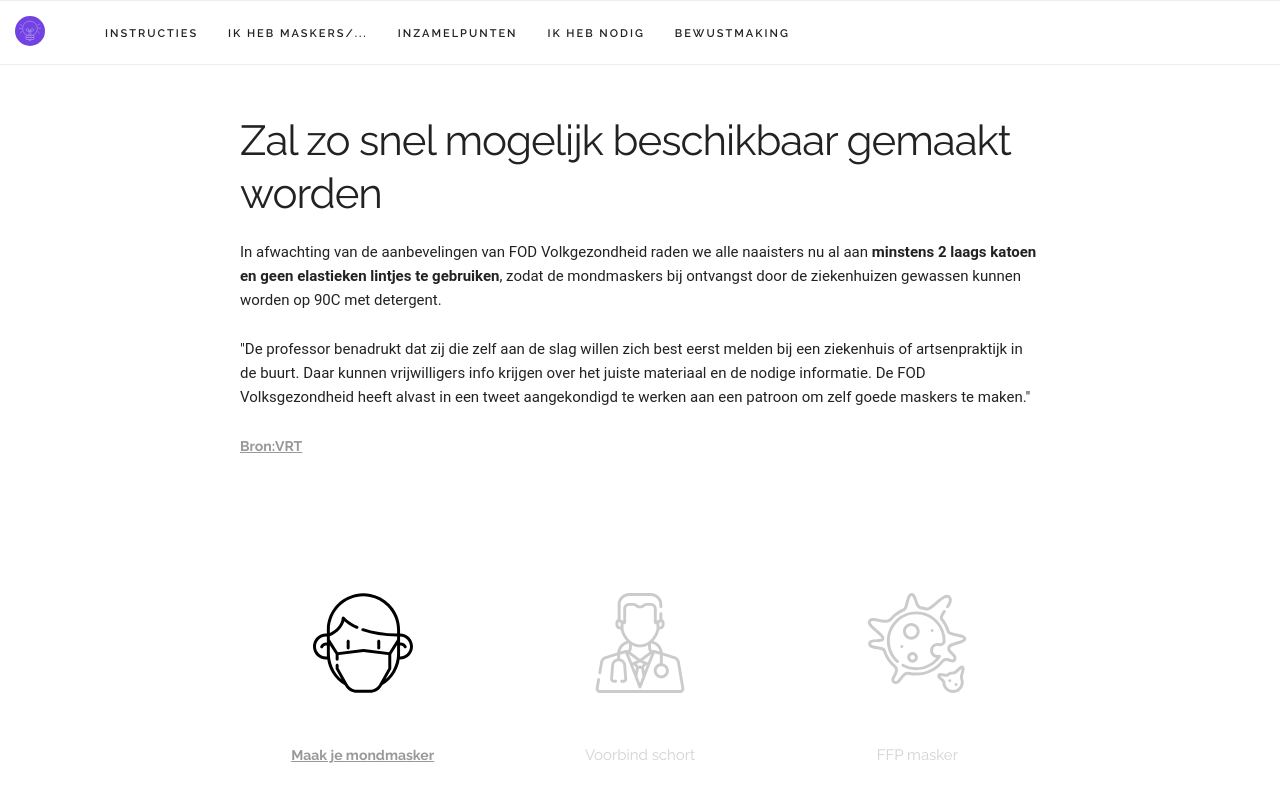
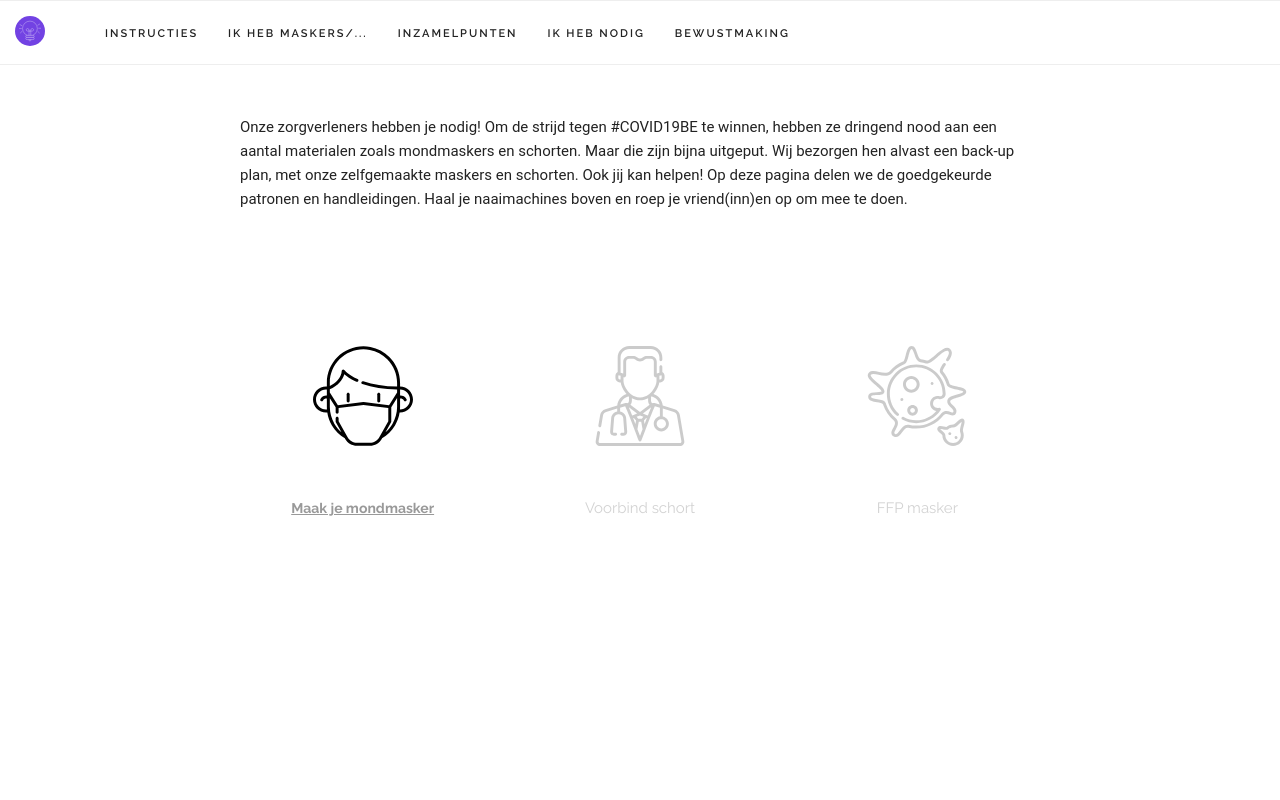
Before and after one commit to MakeInBelgium/coronadenktank, a React (Create React App) app: page /instructies in a window 1280 px wide. Shown: the top 800 px of the page. Built offline with nearby package versions, Linux system fonts and the light colour scheme.

Commit message:
adding copy

```diff
--- a/src/components/Home.jsx
+++ b/src/components/Home.jsx
@@ -6,6 +6,7 @@ const Home = () => {
       <div className="six columns">
         <h3>Ik wil helpen:</h3>
         <ul>
+          <li>Maak je eigen mondmasker: <a href="http://maakjemondmasker.be/">Maakjemondmasker.be</a></li>
           <li>Chatten met andere makers: <a href="https://join.coronadenktank.be/" target="_blanc"> Slack</a></li>
           <li>Overzicht van alle projecten: <a href="https://trello.com/invite/b/JLT0eWH6/19a945a650244468fbb3b557c514bc62/make-in-belgium-corona" target="_blanc">Trello board</a></li>
           <li>De ict coördinatoren van Vlaamse scholen zijn verschillende websites en mogelijkheden aan het verzamelen. <a href="https://padlet.com/karinwinters/cbk6nmdovyho" target="_blanc">Hier is al een lijst die nu online staat: Padlet </a></li>
--- a/src/components/Instructies.jsx
+++ b/src/components/Instructies.jsx
@@ -15,10 +15,9 @@ const Instructies = () => {
 
   return (
     <>
-      <h2>Zal zo snel mogelijk beschikbaar gemaakt worden</h2>
-      <p>In afwachting van de aanbevelingen van FOD Volkgezondheid raden we alle naaisters nu al aan <strong>minstens 2 laags katoen en geen elastieken lintjes te gebruiken</strong>, zodat de mondmaskers bij ontvangst door de ziekenhuizen gewassen kunnen worden op 90C met detergent.</p>
-      <p>"De professor benadrukt dat zij die zelf aan de slag willen zich best eerst melden bij een ziekenhuis of artsenpraktijk in de buurt. Daar kunnen vrijwilligers info krijgen over het juiste materiaal en de nodige informatie. De FOD Volksgezondheid heeft alvast in een tweet aangekondigd te werken aan een patroon om zelf goede maskers te maken."</p>
-      <p><a href="https://www.vrt.be/vrtnws/nl/2020/03/16/oproep-mondmaskers-ook-mensen-die-zelf-thuis-maskers-naaien-k/" target="_blanc">Bron:VRT</a></p>
+      <p>Onze zorgverleners hebben je nodig! Om de strijd tegen #COVID19BE te winnen, hebben ze dringend nood aan een aantal materialen zoals mondmaskers en schorten. Maar die zijn bijna uitgeput. Wij bezorgen hen alvast een back-up plan, met onze zelfgemaakte maskers en schorten. Ook jij kan helpen!
+      Op deze pagina delen we de goedgekeurde patronen en handleidingen.
+Haal je naaimachines boven en roep je vriend(inn)en op om mee te doen.</p>
       <div>
         <div className="value-props row">
           <div className="four columns value-prop">
```
